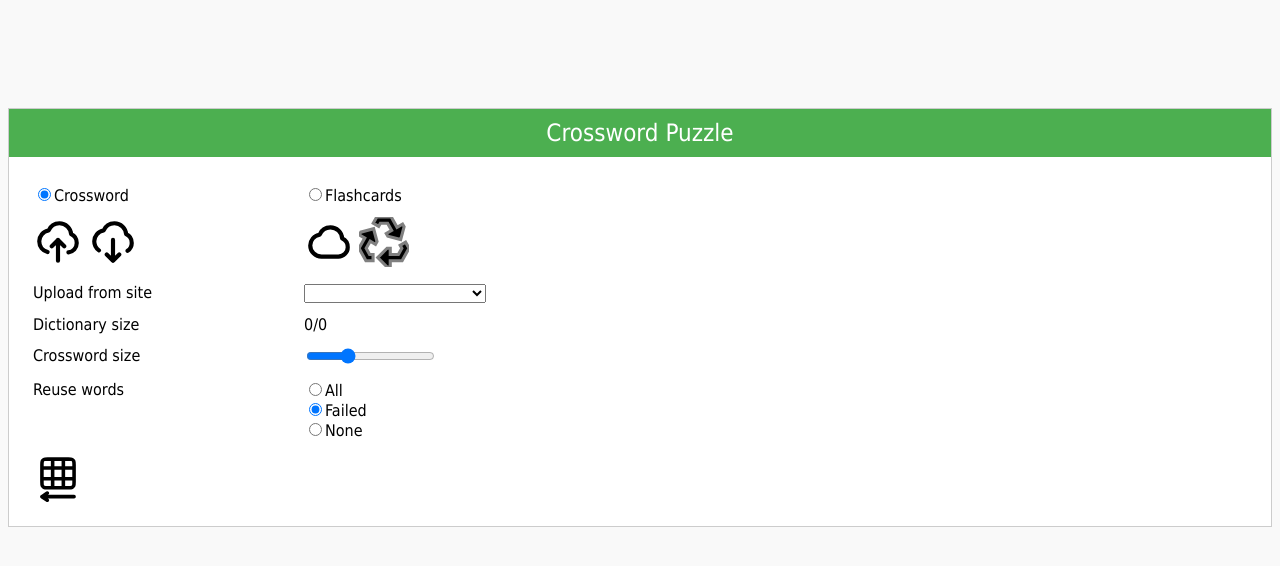
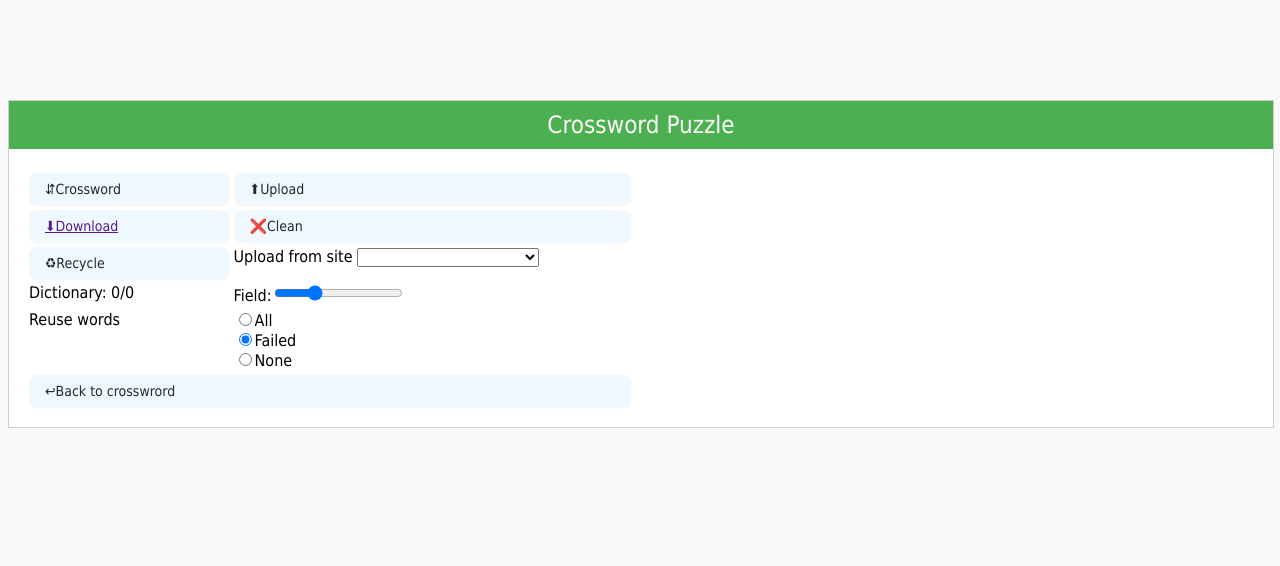
Before and after one commit to dmitst/webcrossword, a plain HTML site: page index.html in a window 1280 px wide. Drawn offline with Linux system fonts and the light colour scheme.

Commit message:
ongoing work

```diff
--- a/crossword.js
+++ b/crossword.js
@@ -450,9 +450,9 @@ class Crossword {
         popup.className = 'keyboard-popup';
 
         const layout = [
-            ['q', 'w', 'e', 'r', 't', 'y', 'u', 'i', 'o'],
+            ['q', 'w', 'e', 'r', 't', 'y', 'u', 'i', 'o', 'p'],
             ['a', 's', 'd', 'f', 'g', 'h', 'j', 'k', 'l'],
-            ['z', 'x', 'c', 'v', 'b', 'n', 'm', 'p'],
+            ['z', 'x', 'c', 'v', 'b', 'n', 'm'],
             [ 'è', 'ö', 'ü', 'ä', 'ß']
         ];
 
@@ -474,14 +474,19 @@ class Crossword {
           lastRow.className = 'row';
 
           const buttonMenu = document.createElement('button');
-          buttonMenu.textContent = '≡';
+          buttonMenu.textContent = '⋮';//≡
           buttonMenu.onclick = () => showMenu();
           lastRow.appendChild(buttonMenu);
 
           const buttonNew = document.createElement('button');
-          buttonNew.textContent = '▦';// ⊞
+          buttonNew.textContent = '⟲';// ▦⊞
           buttonNew.onclick = () => generateCrossword();
           lastRow.appendChild(buttonNew);
+
+          const buttonClue = document.createElement('button');
+          buttonClue.textContent = '…';
+          buttonClue.onclick = () => crossword.switchClues(true);
+          lastRow.appendChild(buttonClue);
 
           const buttonHint = document.createElement('button');
           buttonHint.textContent = '?';
@@ -492,11 +497,6 @@ class Crossword {
           buttonSolve.textContent = '✓';
           buttonSolve.onclick = () => crossword.solveCrossword();
           lastRow.appendChild(buttonSolve);
-
-          const buttonClue = document.createElement('button');
-          buttonClue.textContent = '…';
-          buttonClue.onclick = () => crossword.switchClues(true);
-          lastRow.appendChild(buttonClue);
 
           const buttonBS = document.createElement('button');
           buttonBS.textContent = '←';
--- a/index.html
+++ b/index.html
@@ -21,20 +21,14 @@
     </header>
     <main>
         <div class="menu">
-            <div><label><input type="radio" name="games" value="cross" checked="checked">Crossword</label></div>
-            <div><label><input type="radio" name="games" value="cards">Flashcards</label></div>
-            <div>
-                <label><input id="bupload" type="file"><img class="btn" src="upload.svg"></label>
-                <a id="savelink" href="" download="thesaurus.txt"><img id="bdownload" class="btn" src="download.svg"></a>
-            </div>
-            <div>
-                <input id="bclean" type="image" class="btn" src="clean.svg">
-                <input id="brecycle" type="image" class="btn" src="recycle.svg">
-            </div>
-            <div><label>Upload from site</label></div>
-            <div>
+            <div class="button" id="games">⇵</div>
+            <div class="button" id="bupload"><!--<label><input id="bupload" type="file"><img class="btn" src="upload.svg"></label>-->⬆Upload</div>
+            <div class="button"><a id="savelink" href="" download="thesaurus.txt">⬇Download<!-- <img id="bdownload" class="btn" src="download.svg">--></a></div>
+            <div class="button" id="bclean"><!--<input id="bclean" type="image" class="btn" src="clean.svg">-->❌Clean</div>
+            <div class="button" id="brecycle"><!--<input id="brecycle" type="image" class="btn" src="recycle.svg">-->♻Recycle</div>
+            <div><label>Upload from site</label>
                 <select id="selectdict">
-                <option></option>
+                <option value=""></option>
                 <option value="telc_aef_a11.txt">Telc "Auf Jeden Fall" A1.1</option>
                 <option value="telc_aef_a12.txt">Telc "Auf Jeden Fall" A1.2</option>
                 <option value="telc_aef_a21.txt">Telc "Auf Jeden Fall" A2.1</option>
@@ -47,14 +41,12 @@
                 </select>
             </div>
 
-            <div><label>Dictionary size</label></div>
-            <div><label id="sizecol">0/0</label></div>
+            <div>Dictionary:&nbsp;<label id="sizecol">0/0</label></div>
 
-            <div class="cardsonly"><label><input type="radio" name="cardside" value="face">face</label></div>
-            <div class="cardsonly"><label><input type="radio" name="cardside" value="back" checked="checked">back</label></div>
+            <div class="cardsonly"><label><input type="radio" name="cardside" value="face">face</label>
+            <label><input type="radio" name="cardside" value="back" checked="checked">back</label></div>
 
-            <div class="crossonly"><label>Crossword size</label></div>
-            <div class="crossonly"><input type="range" id="gridSize" min="10" max="20" value="13" step="1"></div>
+            <div class="crossonly">Field:<input type="range" id="gridSize" min="10" max="20" value="13" step="1"></div>
 
             <div class="crossonly"><label>Reuse words</label></div>
             <div class="crossonly">
@@ -64,8 +56,12 @@
             </div>
 
             <div style="grid-column: span 2; text-align: left;">
+                <span id="bcross" class="button crossonly">↩Back to crosswrord</span>
+                <span id="bcards" class="button cardsonly">↩Back to flashcards</span>
+<!--
                 <input id="bcross" type="image" class="btn crossonly" src="crossword.svg">
                 <input id="bcards" type="image" class="btn cardsonly" src="card.svg">
+-->
             </div>
         </div>
         <div class="cardstile">
@@ -121,7 +117,7 @@
                     </ul>
                 </div>
             </div>
-            <div id="backclue"><img src="generate.svg"></div>
+            <div id="backclue" class="button">Back to crossword<!--<img src="generate.svg">--></div>
         </div>
     </main>
 </div>
--- a/scripts.js
+++ b/scripts.js
@@ -2,6 +2,7 @@ let flashcards;
 let deck;
 let thesaurus;
 let dict;
+let game;
 
 function generateCrossword() {
     const size = parseInt(document.getElementById('gridSize').value);
@@ -61,7 +62,7 @@ function showCards() {
 }
 
 function isGameFlashcards() {
-    return ("cards" == document.querySelector('input[name="games"]:checked').value);
+    return ("Flashcards" == game);
 }
 
 function showSize() {
@@ -177,11 +178,14 @@ function httpGet(url) {
 
 function loadSuppliedDictionary() {
     d = document.getElementById("selectdict").value;
+    document.getElementById("selectdict").value = "";
     let str = httpGet(`https://dmitst.github.io/webcrossword/${d}`);
     parseDictionary(str);
 }
 
 function switchGame() {
+    game = game == "Crossword" ? "Flashcards" : "Crossword";
+    document.getElementById("games").innerHTML = "⇵" + game;
     showSize();
     const b = isGameFlashcards();
     const s1 =  b ? '.cardsonly' : '.crossonly';
@@ -239,7 +243,7 @@ function showCard(reverse) {
 window.onload = function() {
     document.getElementById('selectdict').addEventListener("change", loadSuppliedDictionary);
     document.getElementById('bupload').addEventListener("change", loadDictionary);
-    document.getElementById('bdownload').addEventListener("click", saveDictionary);
+    document.getElementById('savelink').addEventListener("click", saveDictionary);
     document.getElementById('bclean').addEventListener("click", clearDictionary);
     document.getElementById('brecycle').addEventListener("click", recycleDictionary);
     document.getElementById('bcross').addEventListener("click", showCrossword);
@@ -251,8 +255,7 @@ window.onload = function() {
     document.getElementById('hard').addEventListener("click", setHard);
     document.getElementById('forget').addEventListener("click", forget);
     document.getElementById('reverse').addEventListener("click", reverse);
-
-    document.getElementsByName("games").forEach((r) => r.addEventListener("change", switchGame))
+    document.getElementById("games").addEventListener("click", switchGame);
     readDictionary();
     new Crossword(parseInt(document.getElementById('gridSize').value), [], "all"); //TODO: support for failed
     switchGame();
--- a/styles.css
+++ b/styles.css
@@ -23,12 +23,12 @@
 .keyboard-popup .row {
     display: flex;
     justify-content: center;
-    margin-bottom: 5px;
+    margin-bottom: 1px;
 }
 
 .keyboard-popup button {
-    margin: 2px;
-    padding: 10px 15px;
+    margin: 1px;
+    padding: 14px 14px;
     font-size: 14px;
     border: 1px solid #ccc;
     border-radius: 3px;
@@ -42,7 +42,7 @@
 
 body {
     font-family: Tahoma, sans-serif;
-    display: flex;
+/*    display: flex;*/
     justify-content: center;
     align-items: flex-start;
     background-color: #f9f9f9;
@@ -79,11 +79,21 @@ header {
     font-size: 14px;
 }
 
-main {
-    flex: 1;
-    display: grid;
-    grid-template-columns: 1fr 1fr;
+@media (min-width: 992px) {
+    main {
+        flex: 1;
+        display: grid;
+        grid-template-columns: 1fr 1fr;
+    }
 }
+
+@media (max-width: 992px) {
+    main {
+        flex: 1;
+        display: grid;
+    }
+}
+
 
 @media (min-width: 992px) {
     .container {
@@ -156,8 +166,8 @@ main {
 
 @media (max-width: 992px) {
     .cell {
-        width: 30px;
-        height: 30px;
+        width: 28px;
+        height: 28px;
         font-size: 14px;
     }
 
@@ -248,16 +258,54 @@ main {
 
 .menu {
     display: grid;
-    grid-template-columns: 1fr, 1fr;
-    gap: 4px;
     margin-top: 4px;
+/*    display: flex;*/
+    flex-direction: column;
+    align-items: flex-start;
+    gap: .3rem;
 }
-
+/*
 .menu > div {
     background: #fff;
     padding: 4px;
     border: none
 }
+*/
+@media (min-width: 992px) {
+    #backclue {
+        display:none
+    }
+}
+@media (max-width: 992px) {
+    #backclue {
+        display:inline
+    }
+}
+
+.button {
+    padding: 0.5rem 1rem;
+    font-size: 0.875rem;
+    font-weight: 500;
+    color: #1f2937;
+    background-color: #f0f8ff; /* aliceblue */
+    border-radius: 0.5rem;
+    box-shadow: 0 1px 2px rgba(0, 0, 0, 0.05);
+    transition-property: transform;
+    transition-duration: 0.2s;
+    transition-timing-function: ease-in-out;
+    cursor: pointer;
+    border: none;
+    text-align: left;
+}
+
+.button:hover {
+    transform: scale(1.05);
+}
+
+.button:active {
+    transform: scale(0.95);
+}
+
 
 .clues {
     background-color: #f9f9f9;
```
